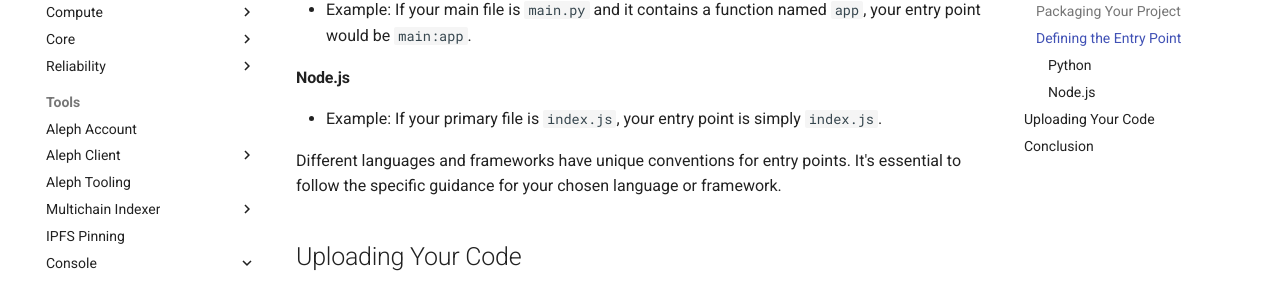
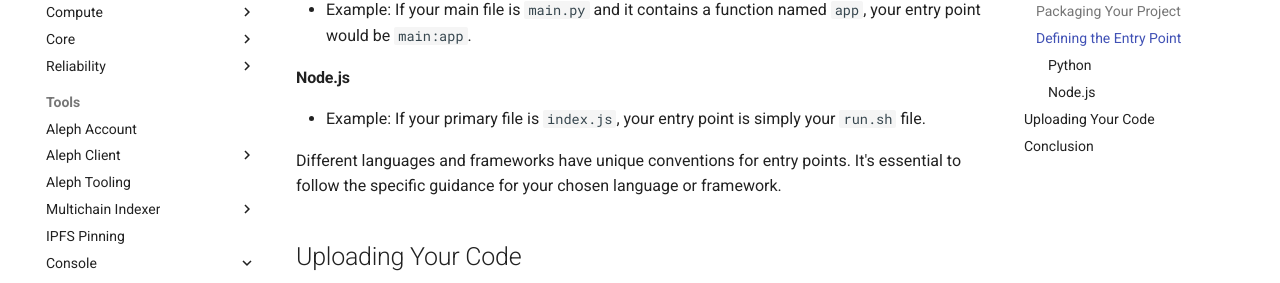
Before and after one commit to aleph-im/aleph-docs, an MkDocs documentation site: the page built from docs/tools/console/upload.md, in a window 1280 px wide and 900 px high, scrolled down 1341 px. Shown: the part 151-434 px from the top of the window. Built offline with MkDocs 1.6.1 and Material for MkDocs 9.7.7, drawn with Linux system fonts in a browser that asks for light colours; comment, search, counter and statistics services are not loaded.

Commit message:
entrypoint issue with node js section fixed

```diff
--- a/docs/tools/console/upload.md
+++ b/docs/tools/console/upload.md
@@ -33,7 +33,7 @@ The entry point is the name of the script or file used to invoke your function,
 - Example: If your main file is `main.py` and it contains a function named `app`, your entry point would be `main:app`.
 
 #### Node.js
-- Example: If your primary file is `index.js`, your entry point is simply `index.js`.
+- Example: If your primary file is `index.js`, your entry point is simply your `run.sh` file.
 
 Different languages and frameworks have unique conventions for entry points. It's essential to follow the specific guidance for your chosen language or framework.
 
```
